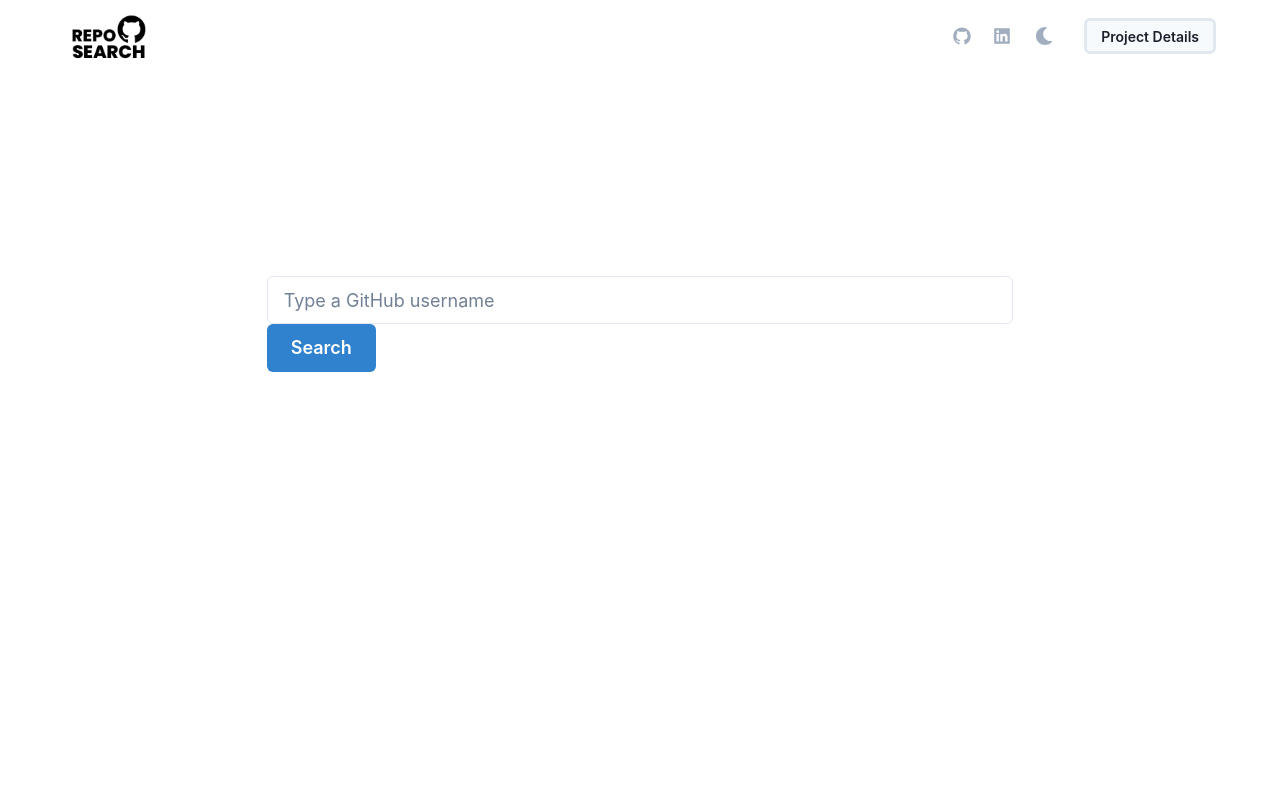
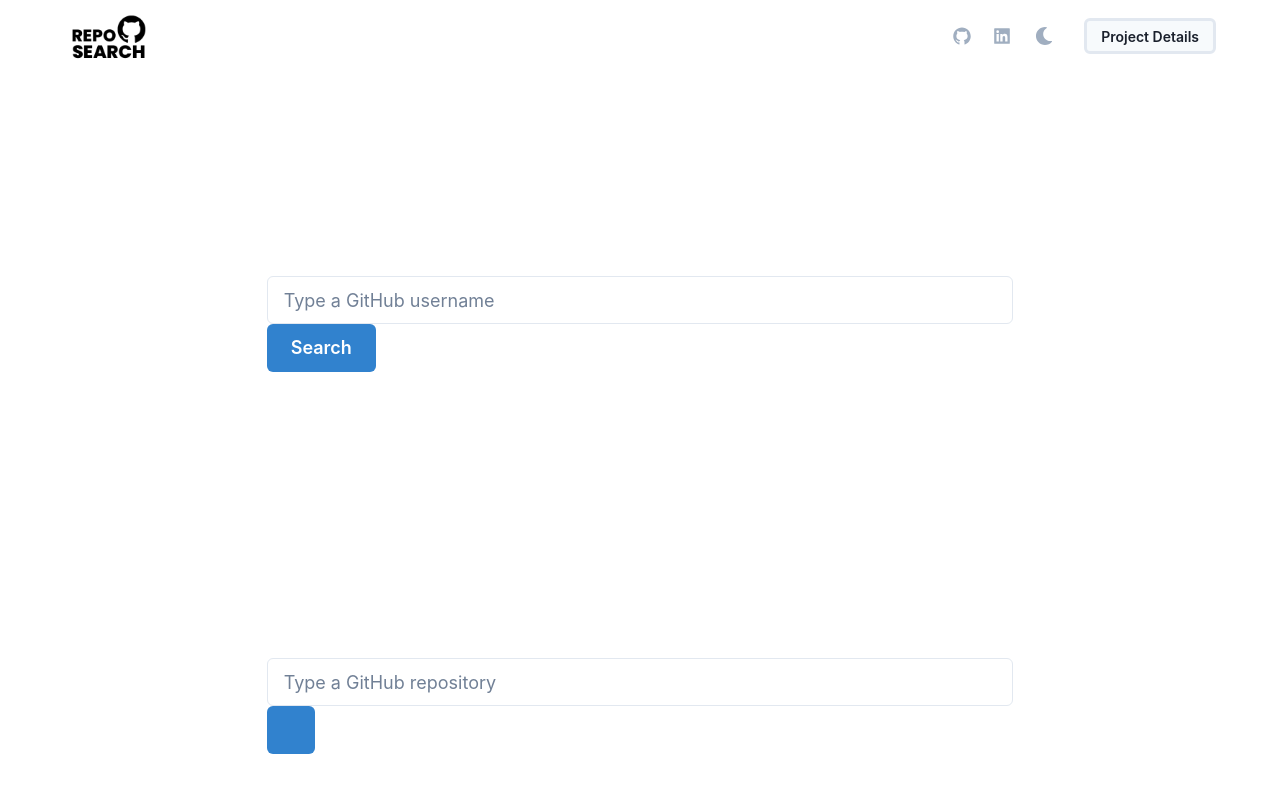
Before and after one commit to sirajeddineaissa/github-repo-search, a React (Create React App) app: page /search in a window 1280 px wide. Shown: the top 792 px of the page. Built offline with nearby package versions, Linux system fonts and the light colour scheme.

Commit message:
second search bar for the repositories

```diff
--- /dev/null
+++ b/src/components/SearchRepoBar.tsx
@@ -0,0 +1,65 @@
+import { Button, FormControl, Input, SimpleGrid } from "@chakra-ui/react";
+import { useState } from "react";
+import RepoCard from "./RepoCard";
+
+interface SearchRepoBarProps {
+  repos: any[];
+}
+const SearchRepoBar: React.FC<SearchRepoBarProps> = (props) => {
+  const [input, setInput] = useState("");
+  const inputHandler = (e: any) => {
+    setInput(e.target.value.toLowerCase());
+  };
+  const filteredRepos = props.repos.filter((item) => {
+    if (input === "") return item;
+
+    return item.name.toLowerCase().includes(input);
+  });
+
+  const showFilteredData = (repo: any) => {
+    return (
+      <RepoCard
+        key={repo.id}
+        name={repo.name}
+        username={repo.owner.login}
+        avatar={repo.owner.avatar_url}
+        description={repo.description}
+        stars={repo.stargazers_count}
+        forks={repo.forks_count}
+        watchers={repo.watchers_count}
+        URL={repo.html_url}
+        language={repo.language}
+      />
+    );
+  };
+
+  return (
+    <FormControl w={{ base: "full", md: 7 / 12 }} pt={1} mx="auto" mb={8}>
+      <Input
+        mt={200}
+        size="lg"
+        placeholder="Type a GitHub repository"
+        onChange={inputHandler}
+        required
+      />
+      <Button
+        variant="solid"
+        size="lg"
+        type="submit"
+        colorScheme="blue"
+        cursor="pointer"
+      ></Button>
+      <SimpleGrid
+        mt={50}
+        templateColumns="repeat(3, 1fr)"
+        gap={6}
+        minChildWidth="120px"
+      >
+        {" "}
+        {filteredRepos.map(showFilteredData)}
+      </SimpleGrid>
+    </FormControl>
+  );
+};
+
+export default SearchRepoBar;
--- a/src/components/SearchBar.tsx
+++ b/src/components/SearchUserBar.tsx
@@ -1,27 +1,24 @@
 import { FormControl, Input, Button, SimpleGrid } from "@chakra-ui/react";
-import axios from "axios";
-import { useState } from "react";
 import RepoCard from "./RepoCard";
 
-const SearchBar: React.FC = () => {
-  const [username, setUsername] = useState("");
-  const [loading, setLoading] = useState(false);
-  const [repos, setRepos] = useState([]);
+interface SearchUserBarProps {
+  setUsername: React.Dispatch<React.SetStateAction<string>>;
+  searchRepos: () => void;
+  loading: boolean;
+  repos: any[];
+}
+const SearchUserBar: React.FC<SearchUserBarProps> = (props) => {
   const handleChange = (e: React.ChangeEvent<HTMLInputElement>) => {
-    setUsername(e.target.value);
+    props.setUsername(e.target.value);
   };
   const handleClick: React.MouseEventHandler<HTMLButtonElement> = (e) => {
     e.preventDefault();
-    searchRepos();
+    props.searchRepos();
+  };
+  const onEnterPress: React.KeyboardEventHandler<HTMLInputElement> = (e) => {
+    if (e.key === "Enter") props.searchRepos();
   };
 
-  const searchRepos = () => {
-    setLoading(true);
-    axios(`https://api.github.com/users/${username}/repos`).then((res) => {
-      setLoading(false);
-      setRepos(res.data);
-    });
-  };
   const showRepos = (repo: any) => {
     return (
       <RepoCard
@@ -45,8 +42,8 @@ const SearchBar: React.FC = () => {
           mt={200}
           size="lg"
           placeholder="Type a GitHub username"
-          value={username}
           onChange={handleChange}
+          onKeyDown={onEnterPress}
           required
         />
         <Button
@@ -57,7 +54,7 @@ const SearchBar: React.FC = () => {
           cursor="pointer"
           onClick={handleClick}
         >
-          {loading ? "Searching..." : "Search"}
+          {props.loading ? "Searching..." : "Search"}
         </Button>
         <SimpleGrid
           mt={50}
@@ -65,11 +62,11 @@ const SearchBar: React.FC = () => {
           gap={6}
           minChildWidth="120px"
         >
-          {repos.map(showRepos)}
+          {props.repos.map(showRepos)}
         </SimpleGrid>
       </FormControl>
     </>
   );
 };
 
-export default SearchBar;
+export default SearchUserBar;
--- a/src/pages/search.tsx
+++ b/src/pages/search.tsx
@@ -1,7 +1,35 @@
-import SearchBar from "../components/SearchBar";
+import axios from "axios";
+import { useState } from "react";
+import SearchRepoBar from "../components/SearchRepoBar";
+import SearchUserBar from "../components/SearchUserBar";
 
 const Search: React.FC = () => {
-  return <SearchBar />;
+  const [username, setUsername] = useState("");
+  const [loading, setLoading] = useState(false);
+  const [repos, setRepos] = useState([]);
+  const searchRepos = () => {
+    setLoading(true);
+    axios(`https://api.github.com/users/${username}/repos`)
+      .then((res) => {
+        setLoading(false);
+        setRepos(res.data);
+      })
+      .catch((error) => {
+        console.log(error);
+      });
+  };
+  return (
+    <>
+      <SearchUserBar
+        setUsername={setUsername}
+        loading={loading}
+        repos={repos}
+        searchRepos={searchRepos}
+      />
+
+      <SearchRepoBar repos={repos} />
+    </>
+  );
 };
 
 export default Search;
```
